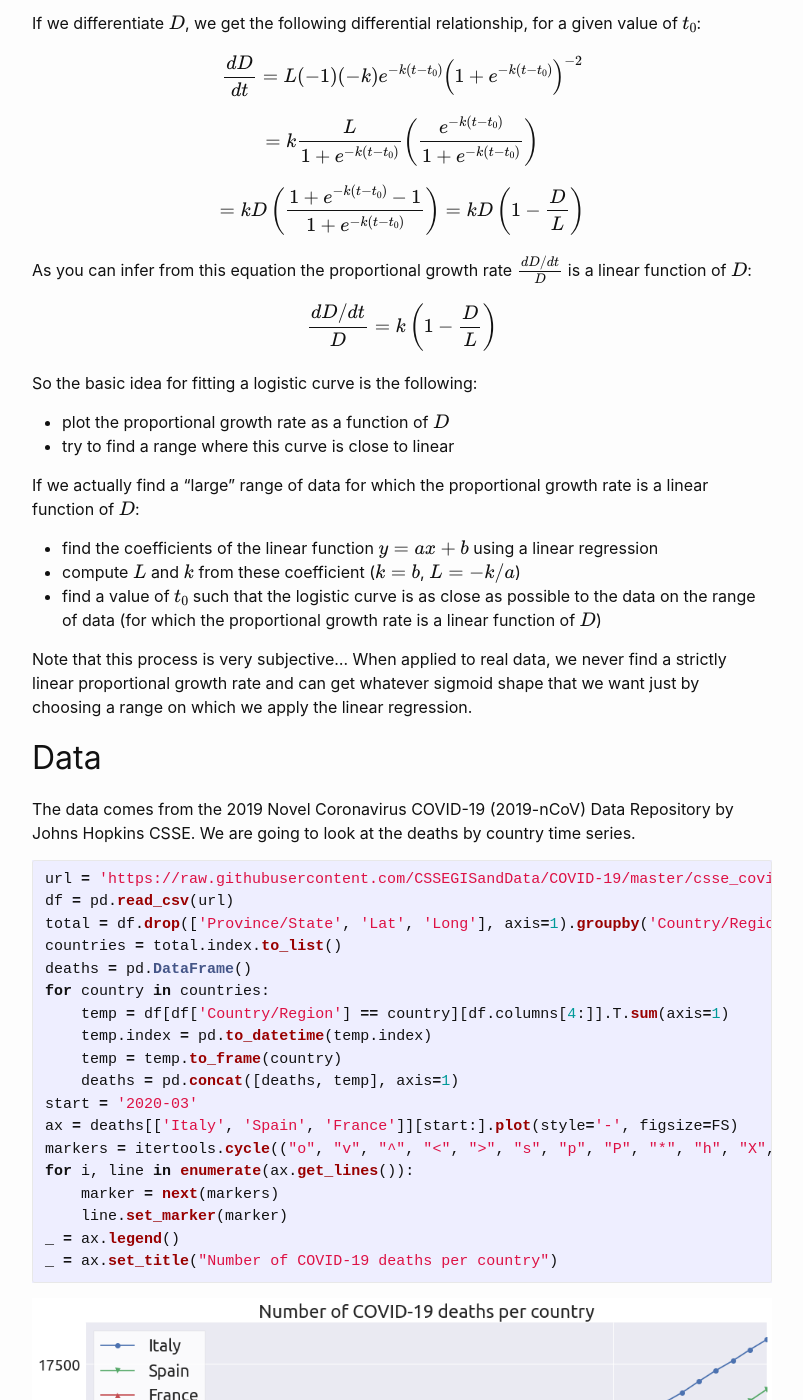
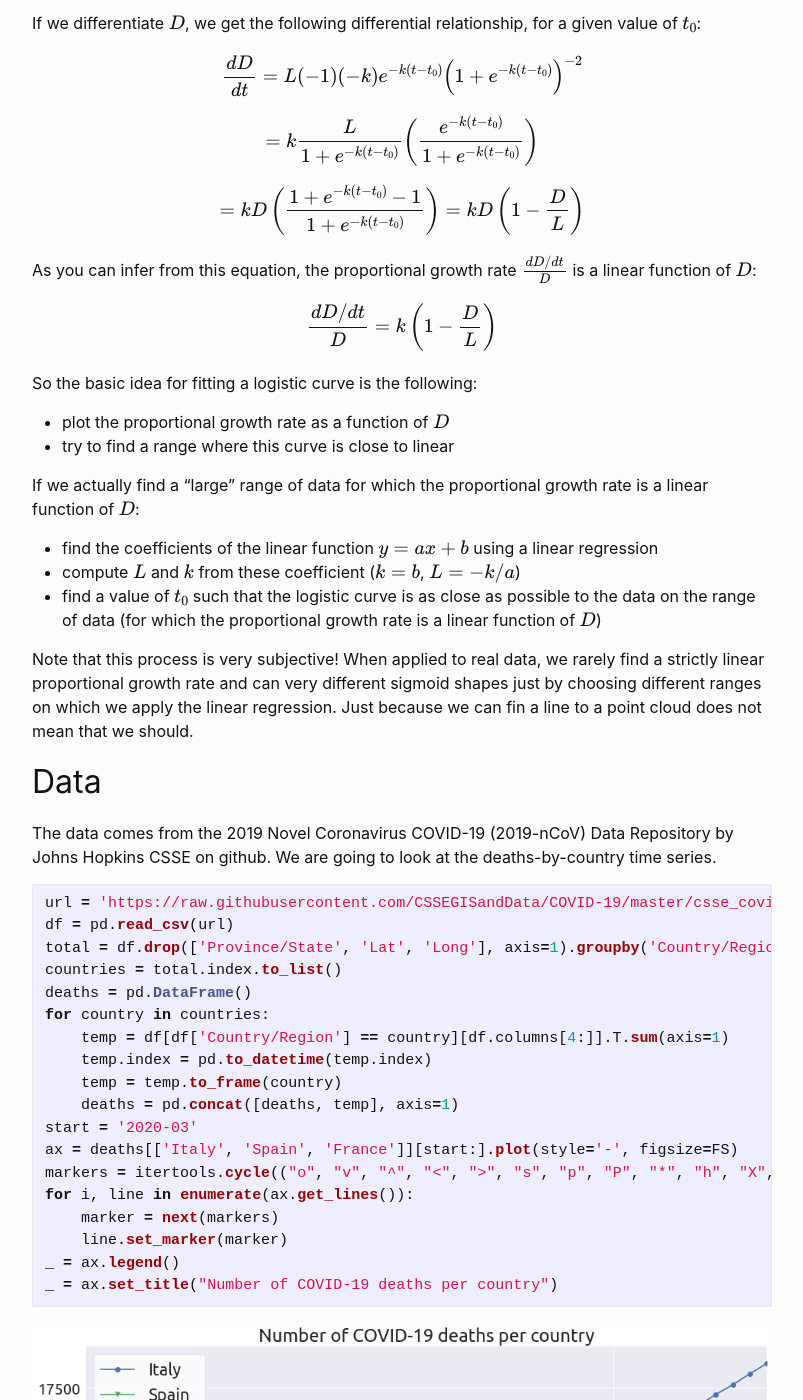
Before and after one commit to aetperf/aetperf.github.io, a Jekyll site: the page built from _posts/2020-04-11-Fitting-a-logistic-curve-to-time-series-in-Python.md, in a window 1280 px wide and 1400 px high, scrolled down 3743 px. Shown: the whole window, without its empty margins (238-1041 px from the left). Built offline with Jekyll 4.4.1, drawn with Linux system fonts in a browser that asks for light colours; formulas are drawn with MathJax 3; comment, search, counter and statistics services are not loaded.

Commit message:
minor update

````diff
--- a/_posts/2020-04-11-Fitting-a-logistic-curve-to-time-series-in-Python.md
+++ b/_posts/2020-04-11-Fitting-a-logistic-curve-to-time-series-in-Python.md
@@ -104,7 +104,7 @@ $$= k \frac{L}{1 + e^{-k(t-t_0)}} \left( \frac{ e^{-k(t-t_0)}}{1 + e^{-k(t-t_0)}
 
 $$= k D \left( \frac{ 1+ e^{-k(t-t_0)} - 1}{1 + e^{-k(t-t_0)}} \right) = k D \left( 1 - \frac{D}{L} \right)$$
 
-As you can infer from this equation the proportional growth rate $\frac{dD / dt}{D}$ is a linear function of $D$:
+As you can infer from this equation, the proportional growth rate $\frac{dD / dt}{D}$ is a linear function of $D$:
 
 \begin{equation}
 \frac{dD / dt}{D} = k \left( 1 - \frac{D}{L}  \right)
@@ -119,11 +119,11 @@ If we actually find a "large" range of data for which the proportional growth ra
 - compute $L$ and $k$ from these coefficient ($k=b$, $L=-k/a$)
 - find a value of $t_0$ such that the logistic curve is as close as possible to the data on the range of data (for which the proportional growth rate is a linear function of $D$)
 
-Note that this process is very subjective... When applied to real data, we never find a strictly linear proportional growth rate and can get whatever sigmoid shape that we want just by choosing a range on which we apply the linear regression.
+Note that this process is very subjective! When applied to real data, we rarely find a strictly linear proportional growth rate and can very different sigmoid shapes just by choosing different ranges on which we apply the linear regression. Just because we can fin a line to a point cloud does not mean that we should.
 
 ## Data
 
-The data comes from the 2019 Novel Coronavirus COVID-19 (2019-nCoV) Data Repository by Johns Hopkins CSSE. We are going to look at the deaths by country time series.
+The data comes from the 2019 Novel Coronavirus COVID-19 (2019-nCoV) Data Repository by Johns Hopkins CSSE on github. We are going to look at the deaths-by-country time series.
 
 
 ```python
````
